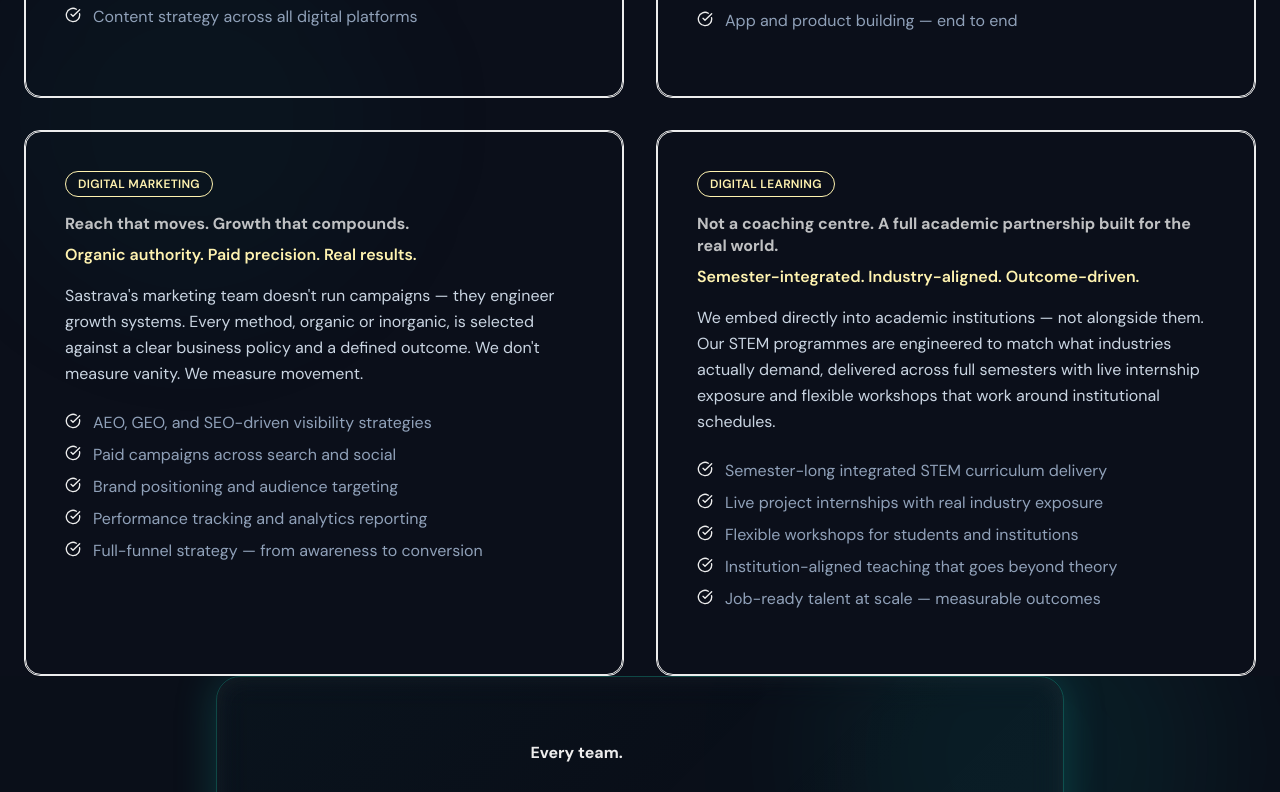
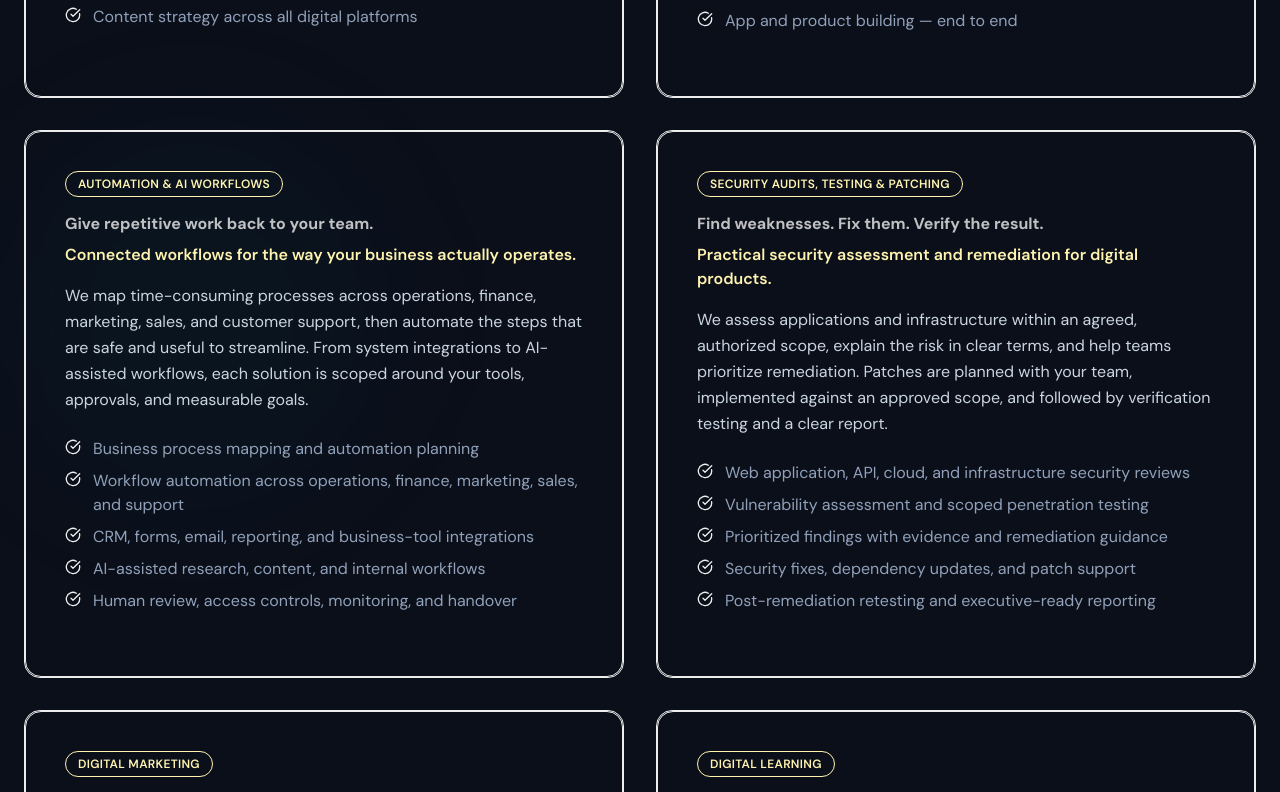
Before and after one commit to SASTRAVA/SASTRAVA-WEBSITE, a React (Vite) app: page /services in a window 1280 px wide. Shown: the part 1108-1900 px from the top of the page. Built offline with nearby package versions, Linux system fonts and the light colour scheme.

Commit message:
Add automation and security remediation services

```diff
--- a/src/config/servicesCatalog.js
+++ b/src/config/servicesCatalog.js
@@ -242,6 +242,22 @@
       timeframe: '4-8 weeks',
       startingPrice: '₹45,000',
       technologies: ['Docker', 'Kubernetes', 'Jenkins', 'AWS', 'Azure']
+    },
+    BUSINESS_PROCESS_AUTOMATION: {
+      id: 'business-process-automation',
+      name: 'Business Process Automation & AI Workflows',
+      description: 'Plan and connect practical automations across business teams and tools',
+      icon: 'Settings',
+      category: 'Automation',
+      deliverables: [
+        'Process discovery and automation opportunity mapping',
+        'Workflow automation for operations, finance, sales, marketing, and support',
+        'CRM, forms, email, reporting, and business-tool integrations',
+        'Scoped AI-assisted workflows with human review',
+        'Access controls, monitoring, documentation, and handover'
+      ],
+      timeframe: 'Scoped per project',
+      technologies: ['Workflow platforms', 'APIs', 'CRM integrations', 'AI tools']
     }
   },
   GROW: {
@@ -368,19 +384,19 @@
     },
     SECURITY_AUDITS: {
       id: 'security-audits',
-      name: 'Security Audits & Compliance',
-      description: 'Ensure compliance with security standards',
+      name: 'Security Audits, Testing & Remediation',
+      description: 'Assess in-scope systems, prioritize vulnerabilities, and verify fixes',
       icon: 'Lock',
-      category: 'Compliance',
+      category: 'Security Testing',
       services: [
-        'Security policy review',
-        'Compliance assessment (ISO, SOC2)',
-        'Security infrastructure audit',
-        'Risk assessment',
-        'Remediation planning'
+        'Web application, API, cloud, and infrastructure security reviews',
+        'Vulnerability assessments and authorized, scoped penetration testing',
+        'Risk-based findings with evidence and remediation guidance',
+        'Patch planning and implementation support for approved changes',
+        'Post-remediation verification and reporting'
       ],
       pricing: '₹30,000 - ₹1,00,000',
-      standards: ['ISO 27001', 'SOC 2', 'GDPR', 'HIPAA', 'PCI-DSS']
+      deliverables: ['Findings report', 'Prioritized remediation plan', 'Retest summary']
     },
     INCIDENT_RESPONSE: {
       id: 'incident-response',
--- a/src/pages/Services.jsx
+++ b/src/pages/Services.jsx
@@ -33,6 +33,34 @@
       'Small and Large Scale Automations',
       'New tool development and internal automation',
       'App and product building — end to end',
+    ],
+    serves: ['For clients', 'For Sastrava'],
+  },
+  {
+    tag: 'Automation & AI Workflows',
+    heading: 'Give repetitive work back to your team.',
+    tagline: 'Connected workflows for the way your business actually operates.',
+    body: 'We map time-consuming processes across operations, finance, marketing, sales, and customer support, then automate the steps that are safe and useful to streamline. From system integrations to AI-assisted workflows, each solution is scoped around your tools, approvals, and measurable goals.',
+    capabilities: [
+      'Business process mapping and automation planning',
+      'Workflow automation across operations, finance, marketing, sales, and support',
+      'CRM, forms, email, reporting, and business-tool integrations',
+      'AI-assisted research, content, and internal workflows',
+      'Human review, access controls, monitoring, and handover',
+    ],
+    serves: ['For clients', 'For Sastrava'],
+  },
+  {
+    tag: 'Security Audits, Testing & Patching',
+    heading: 'Find weaknesses. Fix them. Verify the result.',
+    tagline: 'Practical security assessment and remediation for digital products.',
+    body: 'We assess applications and infrastructure within an agreed, authorized scope, explain the risk in clear terms, and help teams prioritize remediation. Patches are planned with your team, implemented against an approved scope, and followed by verification testing and a clear report.',
+    capabilities: [
+      'Web application, API, cloud, and infrastructure security reviews',
+      'Vulnerability assessment and scoped penetration testing',
+      'Prioritized findings with evidence and remediation guidance',
+      'Security fixes, dependency updates, and patch support',
+      'Post-remediation retesting and executive-ready reporting',
     ],
     serves: ['For clients', 'For Sastrava'],
   },
```
